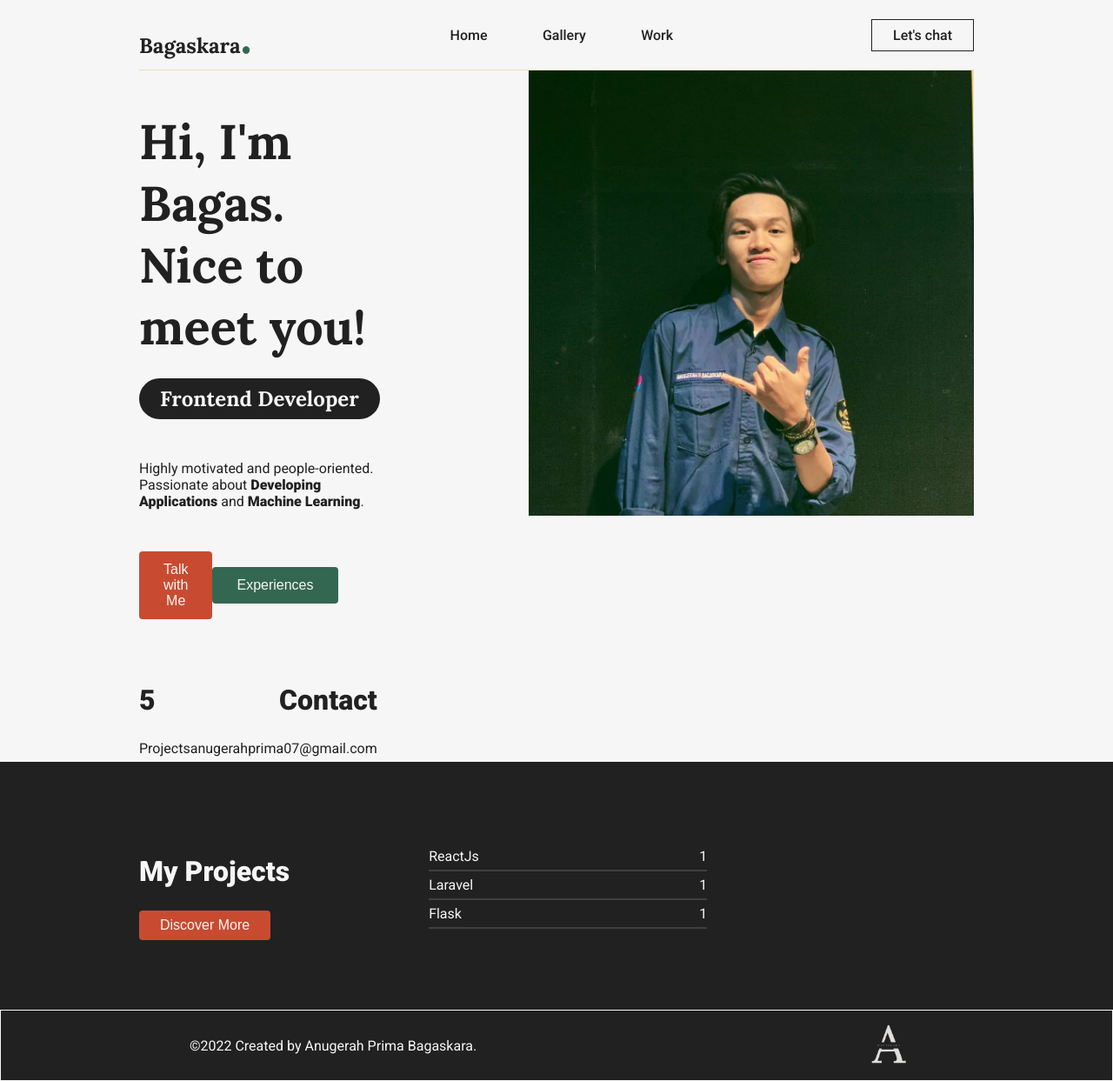
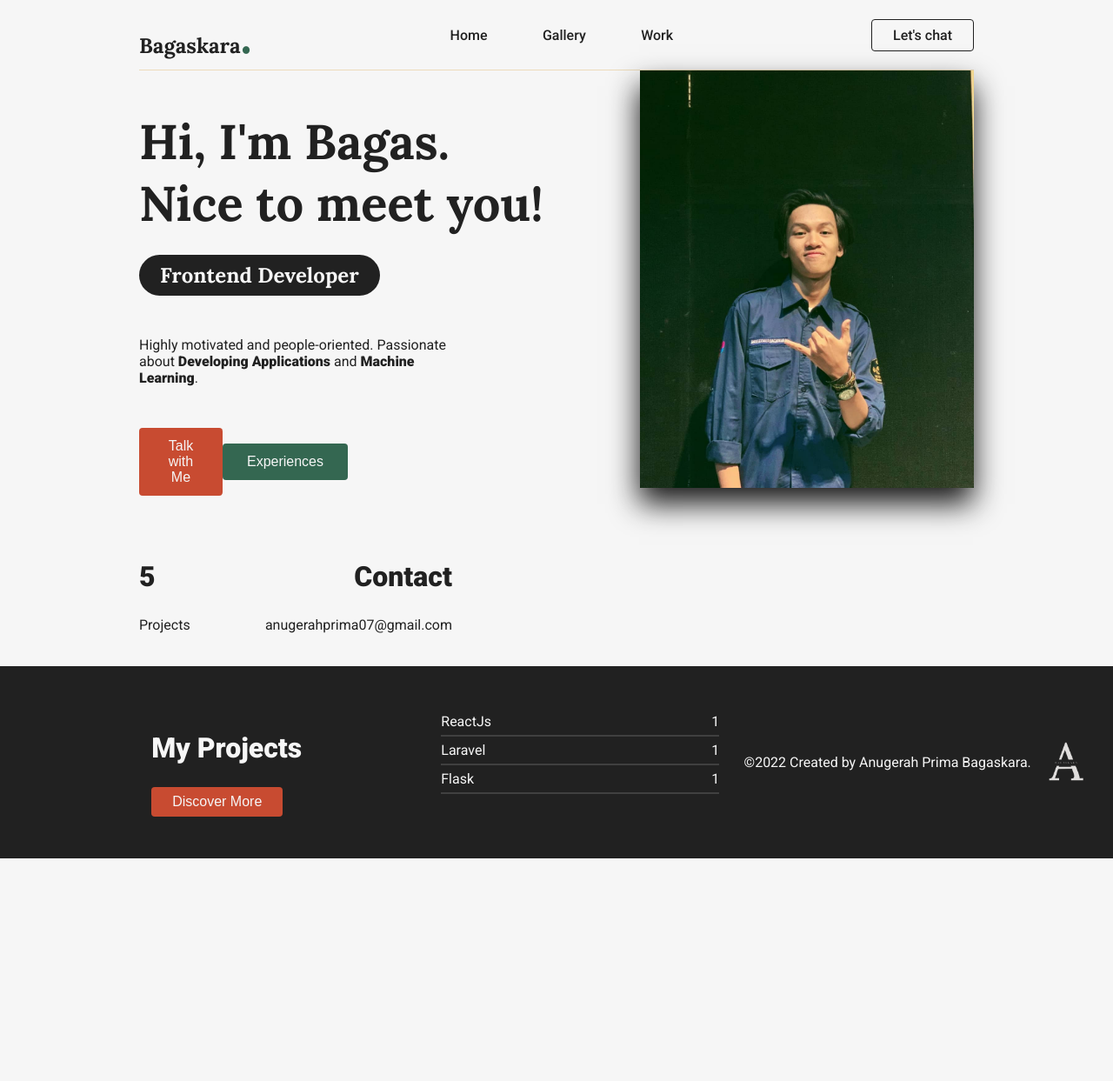
Before and after one commit to bagasapk/bagaskara, a React (Create React App) app: page / in a window 1280 px wide. Shown: the whole page at 87% size. After the commit the page ends 987 px from the top, so only its background shows below. Built offline with nearby package versions, Linux system fonts and the light colour scheme.

Commit message:
adding routes

```diff
--- a/package.json
+++ b/package.json
@@ -10,6 +10,7 @@
     "react": "^17.0.2",
     "react-bootstrap": "^1.6.1",
     "react-dom": "^17.0.2",
+    "react-router-dom": "^6.3.0",
     "react-scripts": "4.0.3",
     "web-vitals": "^1.1.2"
   },
--- a/src/App.css
+++ b/src/App.css
@@ -86,7 +86,9 @@ h2 {
   transition: transform 0.25s;
 }
 
-.navbar .logo:hover {
+.navbar .logo:hover,
+.button-primary:hover,
+.button-secondary:hover {
   transform: scale(1.2);
 }
 
@@ -109,7 +111,8 @@ a {
   display: flex;
 }
 
-.is-flex.between {
+.is-flex.between,
+.is-grid.between {
   justify-content: space-between;
 }
 
@@ -139,7 +142,7 @@ a:not(.logo):active {
   border: 1px solid var(--color-black);
 }
 
-.is-border-white{
+.is-border-white {
   border: 1px solid var(--color-first);
 }
 
@@ -160,14 +163,18 @@ a:not(.logo):active {
 }
 
 .is-padding-block {
-  padding-block: 5rem;
+  padding-block: 3rem;
+}
+
+.is-smaller-margin-top{
+  margin-top: 2rem;
 }
 
 .is-grid {
   display: grid;
 }
 
-.navbar .chat {
+.navbar .chat,.button-primary,.button-secondary {
   transition: all 0.25s ease-out;
 }
 
@@ -198,14 +205,21 @@ a:not(.logo):active {
 }
 
 .home img {
-  width: 40vw;
-  max-height: 40vw;
+  width: 30vw;
+  /* max-height: 40vw; */
   object-fit: cover;
+  position: absolute;
+  right: 0;
+  box-shadow: -1px 18px 32px 0px rgba(0, 0, 0, 0.9);
+  -webkit-box-shadow: -1px 18px 32px 0px rgba(0, 0, 0, 0.9);
+  -moz-box-shadow: -1px 18px 32px 0px rgba(0, 0, 0, 0.9);
+}
+.home img {
+  margin-right: 10rem;
 }
 
 .home .desc {
   text-align: left;
-  margin-right: 10rem;
 }
 
 .home h1 span {
@@ -255,13 +269,17 @@ a:not(.logo):active {
   margin-block: 3rem;
 }
 
+.is-smaller-margin-block {
+  margin-block: 1rem;
+}
+
 .Footer,
 .project,
 .home h1 span {
   background-color: var(--color-black);
 }
 
-.Footer .logo{
+.Footer .logo {
   filter: invert(1);
   width: 5rem;
 }
--- a/src/App.js
+++ b/src/App.js
@@ -1,68 +1,17 @@
 import "./App.css";
-import me from "./images/06.jpeg";
-import Navbar from "./components/Navbar";
+import { Routes,Route } from "react-router-dom";
+import Home from "./pages/Home";
+import Navbar from "./components/Navbar"
 import Footer from "./components/Footer";
 
 function App() {
   return (
     <div className="App">
       <Navbar></Navbar>
-      <section id="home" className="home is-flex between is-margin">
-        <div className="desc">
-          <h1 className="is-dif-font">
-            Hi, I'm Bagas. Nice to meet you!{" "}
-            <span className="is-rounded is-padding">Frontend Developer</span>
-          </h1>
-          <p>
-            Highly motivated and people-oriented. Passionate about{" "}
-            <span className="is-bolder">Developing Applications</span> and{" "}
-            <span className="is-bolder">Machine Learning</span>.
-          </p>
-          <div className="links is-flex between w-75 is-margin-block align-center">
-            <button className="is-smallest-rounded is-bigger-padding button-primary">
-              Talk with Me
-            </button>
-            <button className="is-smallest-rounded is-bigger-padding button-secondary">
-              Experiences
-            </button>
-          </div>
-          <div className="is-flex between w-75">
-            <div>
-              <h2>5</h2>
-              <p>Projects</p>
-            </div>
-            <div className="is-text-right">
-              <h2>Contact</h2>
-              <p>anugerahprima07@gmail.com</p>
-            </div>
-          </div>
-        </div>
-        <div>
-          <img alt="Bagaskara" src={me}></img>
-        </div>
-      </section>
-      <section className="project is-flex align-center is-padding-block">
-        <div className="is-margin is-text-left">
-          <h2>My Projects</h2>
-          <button className="button-primary is-padding is-smallest-rounded">
-            Discover More
-          </button>
-        </div>
-        <div className="bar">
-          <div className="is-flex between is-border-bottom-black">
-            <p>ReactJs</p>
-            <p>1</p>
-          </div>
-          <div className="is-flex between is-border-bottom-black">
-            <p>Laravel</p>
-            <p>1</p>
-          </div>
-          <div className="is-flex between is-border-bottom-black">
-            <p>Flask</p>
-            <p>1</p>
-          </div>
-        </div>
-      </section>
+      <Routes>
+        <Route path="/" element={<Home />} />
+        {/* <Route path="about" element={<About />} /> */}
+      </Routes>
       <Footer></Footer>
     </div>
   );
--- a/src/components/Footer.js
+++ b/src/components/Footer.js
@@ -3,10 +3,34 @@ import logo from "../images/logo.png";
 
 const Footer = () => {
   return (
-    <div className="Footer is-flex around align-center is-border-white">
-      <p className="is-null">©2022 Created by Anugerah Prima Bagaskara.</p>
-      <img src={logo} alt="bagasapk" className="logo"></img>
-    </div>
+    <section className="project is-flex align-center is-padding-block around is-smaller-margin-top">
+      <div className="is-flex">
+        <div className="is-margin is-text-left">
+          <h2>My Projects</h2>
+          <button className="button-primary is-padding is-smallest-rounded">
+            Discover More
+          </button>
+        </div>
+        <div className="bar">
+          <div className="is-flex between is-border-bottom-black">
+            <p>ReactJs</p>
+            <p>1</p>
+          </div>
+          <div className="is-flex between is-border-bottom-black">
+            <p>Laravel</p>
+            <p>1</p>
+          </div>
+          <div className="is-flex between is-border-bottom-black">
+            <p>Flask</p>
+            <p>1</p>
+          </div>
+        </div>
+      </div>
+      <div className="Footer is-flex around align-center">
+        <p className="is-null">©2022 Created by Anugerah Prima Bagaskara.</p>
+        <img src={logo} alt="bagasapk" className="logo"></img>
+      </div>
+    </section>
   );
 };
 
--- a/src/components/Navbar.js
+++ b/src/components/Navbar.js
@@ -1,5 +1,4 @@
 import React from "react";
-// import logo from "../images/logo.png";
 
 const Navbar = () => {
   return (
@@ -21,7 +20,9 @@ const Navbar = () => {
           <a href="#home">Work</a>
         </li>
       </ul>
-      <a className="chat is-border is-padding" href="#home">Let's chat</a>
+      <a className="chat is-border is-padding is-smallest-rounded" href="#home">
+        Let's chat
+      </a>
     </div>
   );
 };
--- a/src/index.js
+++ b/src/index.js
@@ -1,14 +1,17 @@
-import React from 'react';
-import ReactDOM from 'react-dom';
-import './index.css';
-import App from './App';
-import reportWebVitals from './reportWebVitals';
+import React from "react";
+import ReactDOM from "react-dom";
+import "./index.css";
+import App from "./App";
+import reportWebVitals from "./reportWebVitals";
+import { BrowserRouter } from "react-router-dom";
 
 ReactDOM.render(
   <React.StrictMode>
-    <App />
+    <BrowserRouter>
+      <App />
+    </BrowserRouter>
   </React.StrictMode>,
-  document.getElementById('root')
+  document.getElementById("root")
 );
 
 // If you want to start measuring performance in your app, pass a function
--- /dev/null
+++ b/src/pages/Home.js
@@ -0,0 +1,45 @@
+import React from "react";
+import me from "../images/06.jpeg";
+
+const Home = () => {
+  return (
+    <div>
+      <section id="home" className="home is-flex between is-margin">
+        <div className="desc w-50">
+          <h1 className="is-dif-font">
+            Hi, I'm Bagas. Nice to meet you!{" "}
+            <span className="is-rounded is-padding">Frontend Developer</span>
+          </h1>
+          <p className="w-75">
+            Highly motivated and people-oriented. Passionate about{" "}
+            <span className="is-bolder">Developing Applications</span> and{" "}
+            <span className="is-bolder">Machine Learning</span>.
+          </p>
+          <div className="links is-flex between w-50 is-margin-block align-center">
+            <button className="is-smallest-rounded is-bigger-padding button-primary">
+              Talk with Me
+            </button>
+            <button className="is-smallest-rounded is-bigger-padding button-secondary">
+              Experiences
+            </button>
+          </div>
+          <div className="is-flex between w-75">
+            <div>
+              <h2>5</h2>
+              <p>Projects</p>
+            </div>
+            <div className="is-text-right">
+              <h2>Contact</h2>
+              <p>anugerahprima07@gmail.com</p>
+            </div>
+          </div>
+        </div>
+        <div className="photo">
+          <img alt="Bagaskara" src={me}></img>
+        </div>
+      </section>
+    </div>
+  );
+};
+
+export default Home;
```
Also changed, not shown: 1 other file (tests, documents, lock files or other folders).
